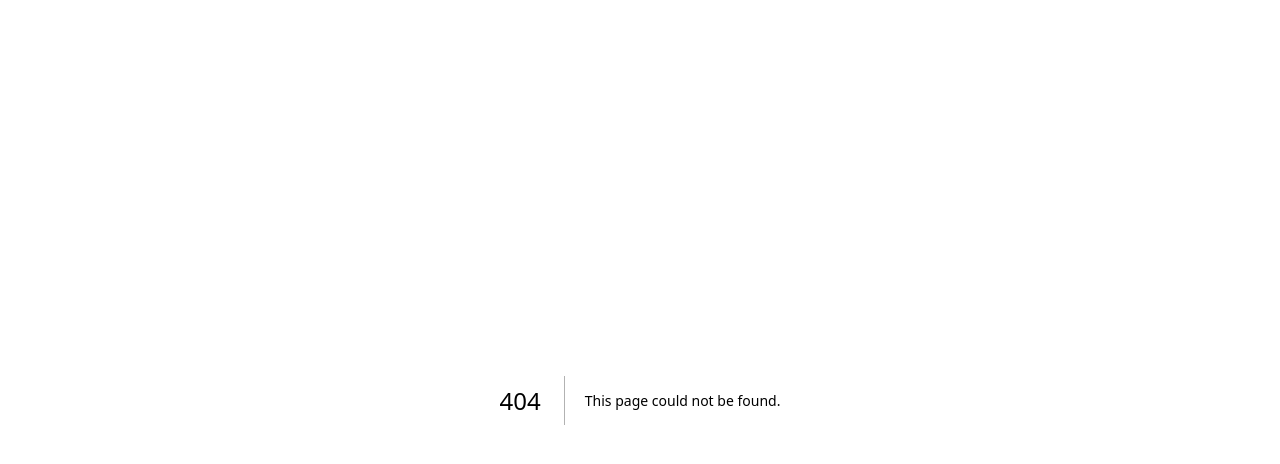
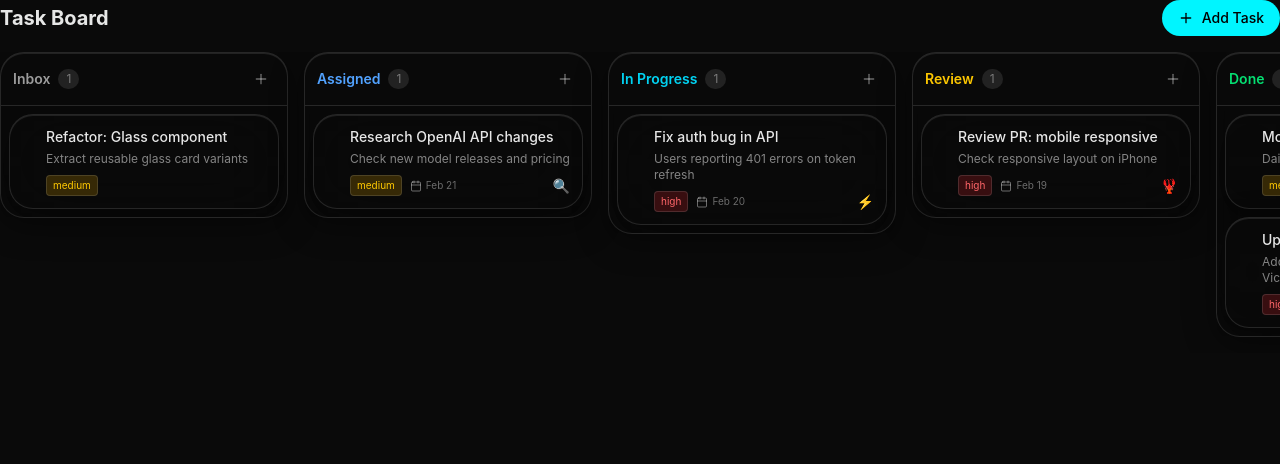
Before and after one commit to adlerlietz/aether, a Next.js app: page /board in a window 1280 px wide. Before the commit this address had no page. Shown: the top 464 px of the page. Built offline with nearby package versions, Linux system fonts and the light colour scheme.

Commit message:
feat: Kanban board + Agent backlog
- Kanban with 5 columns and drag-drop (@dnd-kit)
- Task cards with priority badges and agent avatars
- Agent detail pages with backlog view
- Click agent → see their tasks
- Mock data for 8 tasks across agents
- Agent cards now clickable links

```diff
--- /dev/null
+++ b/app/board/page.tsx
@@ -0,0 +1,9 @@
+import { KanbanBoard } from '@/app/components/KanbanBoard';
+
+export default function BoardPage() {
+  return (
+    <div className="h-full">
+      <KanbanBoard />
+    </div>
+  );
+}
--- a/app/components/AgentGrid.tsx
+++ b/app/components/AgentGrid.tsx
@@ -1,5 +1,6 @@
 'use client';
 
+import Link from 'next/link';
 import { motion } from 'framer-motion';
 import {
   GitBranch,
@@ -289,12 +290,13 @@ export function AgentGrid() {
       {/* Agent Grid - Full Roster */}
       <div className="grid grid-cols-1 md:grid-cols-2 xl:grid-cols-3 gap-4">
         {SWARM_ROSTER.map((agent, index) => (
-          <AgentCard
-            key={agent.id}
-            agent={agent}
-            session={getSessionForAgent(agent.id, sessions)}
-            index={index}
-          />
+          <Link key={agent.id} href={`/agents/${agent.id}`} className="block">
+            <AgentCard
+              agent={agent}
+              session={getSessionForAgent(agent.id, sessions)}
+              index={index}
+            />
+          </Link>
         ))}
       </div>
 
--- a/app/components/KanbanBoard.tsx
+++ b/app/components/KanbanBoard.tsx
@@ -1,91 +1,128 @@
 'use client';
 
 import { useState } from 'react';
-import { DragDropContext, DropResult, Droppable, Draggable } from '@hello-pangea/dnd';
+import { DndContext, DragOverlay, closestCorners, KeyboardSensor, PointerSensor, useSensor, useSensors, DragEndEvent, DragStartEvent } from '@dnd-kit/core';
+import { arrayMove, sortableKeyboardCoordinates } from '@dnd-kit/sortable';
+import { KanbanColumn } from './KanbanColumn';
+import { KanbanCard } from './KanbanCard';
+import { Task, mockTasks } from '@/app/data/tasks';
+import { Plus } from 'lucide-react';
 import { motion } from 'framer-motion';
-import { Plus } from 'lucide-react';
-import { Column, Task } from '@/app/types';
-import { initialColumns } from '@/app/data';
-import { KanbanColumn } from './KanbanColumn';
+
+const columns = [
+  { id: 'inbox', title: 'Inbox', color: 'text-white/60' },
+  { id: 'assigned', title: 'Assigned', color: 'text-blue-400' },
+  { id: 'in-progress', title: 'In Progress', color: 'text-cyan-400' },
+  { id: 'review', title: 'Review', color: 'text-yellow-400' },
+  { id: 'done', title: 'Done', color: 'text-green-400' },
+];
 
 export function KanbanBoard() {
-  const [columns, setColumns] = useState<Column[]>(initialColumns);
+  const [tasks, setTasks] = useState<Task[]>(mockTasks);
+  const [activeId, setActiveId] = useState<string | null>(null);
 
-  const onDragEnd = (result: DropResult) => {
-    if (!result.destination) return;
+  const sensors = useSensors(
+    useSensor(PointerSensor, {
+      activationConstraint: {
+        distance: 5,
+      },
+    }),
+    useSensor(KeyboardSensor, {
+      coordinateGetter: sortableKeyboardCoordinates,
+    })
+  );
 
-    const { source, destination } = result;
+  const handleDragStart = (event: DragStartEvent) => {
+    setActiveId(event.active.id as string);
+  };
 
-    // Moving within the same column
-    if (source.droppableId === destination.droppableId) {
-      const column = columns.find((c) => c.id === source.droppableId);
-      if (!column) return;
+  const handleDragEnd = (event: DragEndEvent) => {
+    const { active, over } = event;
+    setActiveId(null);
 
-      const newTasks = Array.from(column.tasks);
-      const [reorderedTask] = newTasks.splice(source.index, 1);
-      newTasks.splice(destination.index, 0, reorderedTask);
+    if (!over) return;
 
-      const newColumns = columns.map((c) =>
-        c.id === column.id ? { ...c, tasks: newTasks } : c
-      );
-      setColumns(newColumns);
-    } else {
-      // Moving between columns
-      const sourceColumn = columns.find((c) => c.id === source.droppableId);
-      const destColumn = columns.find((c) => c.id === destination.droppableId);
-      if (!sourceColumn || !destColumn) return;
+    const activeTask = tasks.find(t => t.id === active.id);
+    if (!activeTask) return;
 
-      const sourceTasks = Array.from(sourceColumn.tasks);
-      const destTasks = Array.from(destColumn.tasks);
-      const [movedTask] = sourceTasks.splice(source.index, 1);
+    // Dropped on a column
+    if (columns.some(c => c.id === over.id)) {
+      setTasks(tasks.map(t =>
+        t.id === active.id ? { ...t, status: over.id as Task['status'] } : t
+      ));
+      return;
+    }
 
-      // Update task status
-      const updatedTask: Task = {
-        ...movedTask,
-        status: destination.droppableId as Task['status'],
-        updatedAt: new Date(),
-      };
+    // Dropped on another task - reorder
+    const overTask = tasks.find(t => t.id === over.id);
+    if (overTask && activeTask.status === overTask.status) {
+      const oldIndex = tasks.filter(t => t.status === activeTask.status).findIndex(t => t.id === active.id);
+      const newIndex = tasks.filter(t => t.status === overTask.status).findIndex(t => t.id === over.id);
 
-      destTasks.splice(destination.index, 0, updatedTask);
+      const columnTasks = tasks.filter(t => t.status === activeTask.status);
+      const reordered = arrayMove(columnTasks, oldIndex, newIndex);
 
-      const newColumns = columns.map((c) => {
-        if (c.id === sourceColumn.id) return { ...c, tasks: sourceTasks };
-        if (c.id === destColumn.id) return { ...c, tasks: destTasks };
-        return c;
-      });
-      setColumns(newColumns);
+      setTasks(tasks.map(t => {
+        if (t.status !== activeTask.status) return t;
+        const newTask = reordered.find(r => r.id === t.id);
+        return newTask || t;
+      }));
     }
   };
 
-  const handleTaskClick = (taskId: string) => {
-    console.log('Task clicked:', taskId);
-    // TODO: Open inspector panel
+  const addTask = () => {
+    const newTask: Task = {
+      id: Date.now().toString(),
+      title: 'New Task',
+      status: 'inbox',
+      priority: 'medium',
+      createdAt: new Date().toISOString(),
+    };
+    setTasks([...tasks, newTask]);
   };
 
+  const activeTask = tasks.find(t => t.id === activeId);
+
   return (
-    <DragDropContext onDragEnd={onDragEnd}>
-      <div className="h-full overflow-x-auto overflow-y-hidden">
-        <div className="flex gap-4 h-full min-w-max pb-4">
-          {columns.map((column, index) => (
-            <KanbanColumn
-              key={column.id}
-              column={column}
-              index={index}
-              onTaskClick={handleTaskClick}
-            />
-          ))}
+    <div className="h-full flex flex-col">
+      <div className="flex items-center justify-between mb-4">
+        <h2 className="text-xl font-bold text-white/90">Task Board</h2>
+        <motion.button
+          whileTap={{ scale: 0.95 }}
+          onClick={addTask}
+          className="flex items-center gap-2 px-4 py-2 rounded-xl bg-[var(--accent)] text-black font-medium text-sm"
+        >
+          <Plus className="w-4 h-4" />
+          Add Task
+        </motion.button>
+      </div>
 
-          {/* Add Column Button */}
-          <motion.button
-            whileHover={{ scale: 1.02 }}
-            whileTap={{ scale: 0.98 }}
-            className="glass-light flex items-center justify-center gap-2 px-6 min-w-[300px] h-fit py-4 text-white/50 hover:text-white/80 transition-colors"
-          >
-            <Plus className="w-5 h-5" />
-            <span className="font-medium">Add Column</span>
-          </motion.button>
+      <DndContext
+        sensors={sensors}
+        collisionDetection={closestCorners}
+        onDragStart={handleDragStart}
+        onDragEnd={handleDragEnd}
+      >
+        <div className="flex-1 overflow-x-auto overflow-y-hidden">
+          <div className="flex gap-4 h-full min-w-max pb-4">
+            {columns.map(column => (
+              <KanbanColumn
+                key={column.id}
+                id={column.id}
+                title={column.title}
+                color={column.color}
+                tasks={tasks.filter(t => t.status === column.id)}
+              />
+            ))}
+          </div>
         </div>
-      </div>
-    </DragDropContext>
+
+        <DragOverlay>
+          {activeTask ? (
+            <KanbanCard task={activeTask} isDragging />
+          ) : null}
+        </DragOverlay>
+      </DndContext>
+    </div>
   );
 }
--- /dev/null
+++ b/app/components/KanbanCard.tsx
@@ -0,0 +1,84 @@
+'use client';
+
+import { useSortable } from '@dnd-kit/sortable';
+import { CSS } from '@dnd-kit/utilities';
+import { Task } from '@/app/data/tasks';
+import { Calendar, GripVertical } from 'lucide-react';
+
+interface KanbanCardProps {
+  task: Task;
+  isDragging?: boolean;
+}
+
+const agentEmojis: Record<string, string> = {
+  main: '🦞',
+  coder: '⚡',
+  researcher: '🔍',
+  planner: '📐',
+  monitor: '👁️',
+};
+
+const priorityColors = {
+  low: 'bg-green-500/20 text-green-400 border-green-500/30',
+  medium: 'bg-yellow-500/20 text-yellow-400 border-yellow-500/30',
+  high: 'bg-red-500/20 text-red-400 border-red-500/30',
+};
+
+export function KanbanCard({ task, isDragging }: KanbanCardProps) {
+  const {
+    attributes,
+    listeners,
+    setNodeRef,
+    transform,
+    transition,
+    isDragging: isSorting,
+  } = useSortable({ id: task.id });
+
+  const style = {
+    transform: CSS.Transform.toString(transform),
+    transition,
+    opacity: isSorting || isDragging ? 0.5 : 1,
+  };
+
+  return (
+    <div
+      ref={setNodeRef}
+      style={style}
+      {...attributes}
+      {...listeners}
+      className="glass p-3 cursor-grab active:cursor-grabbing hover:bg-white/10 transition-colors group"
+    >
+      <div className="flex items-start gap-2">
+        <GripVertical className="w-4 h-4 text-white/20 mt-0.5 opacity-0 group-hover:opacity-100 transition-opacity" />
+        <div className="flex-1 min-w-0">
+          <h4 className="text-sm font-medium text-white/90 truncate">{task.title}</h4>
+
+          {task.description && (
+            <p className="text-xs text-white/50 mt-1 line-clamp-2">{task.description}</p>
+          )}
+
+          <div className="flex items-center justify-between mt-2">
+            <div className="flex items-center gap-2">
+              <span className={`text-[10px] px-1.5 py-0.5 rounded border ${priorityColors[task.priority]}`}>
+                {task.priority}
+              </span>
+
+              {task.dueDate && (
+                <div className="flex items-center gap-1 text-[10px] text-white/40">
+                  <Calendar className="w-3 h-3" />
+                  {new Date(task.dueDate).toLocaleDateString('en-US', { month: 'short', day: 'numeric' })}
+                </div>
+              )}
+            </div>
+
+            {task.assignedAgentId && (
+              <span className="text-sm" title={task.assignedAgentId}>
+                {agentEmojis[task.assignedAgentId] || '🤖'}
+              </span>
+            )}
+          </div>
+        </div>
+      </div>
+    </div>
+  );
+}
--- a/app/components/KanbanColumn.tsx
+++ b/app/components/KanbanColumn.tsx
@@ -1,103 +1,58 @@
 'use client';
 
-import { useState } from 'react';
-import { motion } from 'framer-motion';
-import { Droppable, Draggable } from '@hello-pangea/dnd';
-import { Plus, MoreHorizontal } from 'lucide-react';
-import { Column } from '@/app/types';
-import { TaskCard } from './TaskCard';
+import { useDroppable } from '@dnd-kit/core';
+import { SortableContext, verticalListSortingStrategy } from '@dnd-kit/sortable';
+import { Task } from '@/app/data/tasks';
+import { KanbanCard } from './KanbanCard';
+import { Plus } from 'lucide-react';
 
 interface KanbanColumnProps {
-  column: Column;
-  index: number;
-  onTaskClick?: (taskId: string) => void;
+  id: string;
+  title: string;
+  color: string;
+  tasks: Task[];
 }
 
-const columnColors: Record<string, string> = {
-  inbox: 'bg-blue-500/20 text-blue-400',
-  assigned: 'bg-purple-500/20 text-purple-400',
-  'in-progress': 'bg-cyan-500/20 text-cyan-400',
-  review: 'bg-yellow-500/20 text-yellow-400',
-  done: 'bg-green-500/20 text-green-400',
-};
-
-export function KanbanColumn({ column, index, onTaskClick }: KanbanColumnProps) {
-  const [isHovered, setIsHovered] = useState(false);
+export function KanbanColumn({ id, title, color, tasks }: KanbanColumnProps) {
+  const { setNodeRef, isOver } = useDroppable({
+    id,
+  });
 
   return (
-    <motion.div
-      initial={{ opacity: 0, x: -20 }}
-      animate={{ opacity: 1, x: 0 }}
-      transition={{ delay: index * 0.1 }}
-      className="kanban-column max-h-full"
-      onMouseEnter={() => setIsHovered(true)}
-      onMouseLeave={() => setIsHovered(false)}
+    <div
+      ref={setNodeRef}
+      className={`glass flex flex-col w-72 min-w-72 max-w-72 h-full transition-colors ${
+        isOver ? 'bg-[var(--accent-soft)] border-[var(--accent)]' : ''
+      }`}
     >
-      {/* Column Header */}
-      <div className="flex items-center justify-between p-4 border-b border-white/5">
-        <div className="flex items-center gap-3">
-          <div className={`w-2 h-2 rounded-full ${columnColors[column.id].split(' ')[0]}`} />
-          <h3 className="font-semibold text-white/90">{column.title}</h3>
-          <span className="px-2 py-0.5 text-xs rounded-full bg-white/10 text-white/60">
-            {column.tasks.length}
+      <div className="flex items-center justify-between p-3 border-b border-white/5">
+        <div className="flex items-center gap-2">
+          <h3 className={`font-semibold text-sm ${color}`}>{title}</h3>
+          <span className="text-xs text-white/40 bg-white/10 px-2 py-0.5 rounded-full">
+            {tasks.length}
           </span>
         </div>
-
-        <div className="flex items-center gap-1">
-          <button className="p-1.5 hover:bg-white/10 rounded-lg transition-colors">
-            <Plus className="w-4 h-4 text-white/60" />
-          </button>
-          <button className="p-1.5 hover:bg-white/10 rounded-lg transition-colors">
-            <MoreHorizontal className="w-4 h-4 text-white/60" />
-          </button>
-        </div>
+        <button className="p-1.5 rounded-lg hover:bg-white/10 text-white/40">
+          <Plus className="w-4 h-4" />
+        </button>
       </div>
 
-      {/* Task List */}
-      <Droppable droppableId={column.id}>
-        {(provided, snapshot) => (
-          <div
-            ref={provided.innerRef}
-            {...provided.droppableProps}
-            className={`
-              flex-1 overflow-y-auto p-3 min-h-[200px]
-              transition-colors duration-200
-              ${snapshot.isDraggingOver ? 'drag-over' : ''}
-            `}
-          >
-            {column.tasks.map((task, taskIndex) => (
-              <Draggable key={task.id} draggableId={task.id} index={taskIndex}>
-                {(provided, snapshot) => (
-                  <div
-                    ref={provided.innerRef}
-                    {...provided.draggableProps}
-                    {...provided.dragHandleProps}
-                    className={snapshot.isDragging ? 'dragging' : ''}
-                    style={provided.draggableProps.style}
-                  >
-                    <TaskCard
-                      task={task}
-                      index={taskIndex}
-                      onClick={() => onTaskClick?.(task.id)}
-                    />
-                  </div>
-                )}
-              </Draggable>
-            ))}
-            {provided.placeholder}
+      <div className="flex-1 overflow-y-auto p-2 space-y-2">
+        <SortableContext
+          items={tasks.map(t => t.id)}
+          strategy={verticalListSortingStrategy}
+        >
+          {tasks.map(task => (
+            <KanbanCard key={task.id} task={task} />
+          ))}
+        </SortableContext>
 
-            {/* Empty State */}
-            {column.tasks.length === 0 && (
-              <div className="flex flex-col items-center justify-center py-12 text-white/30">
-                <div className="w-12 h-12 rounded-full bg-white/5 flex items-center justify-center mb-3">
-                  <Plus className="w-5 h-5" />
-                </div>
-                <span className="text-sm">Add a task</span>
-              </div>
-            )}
+        {tasks.length === 0 && (
+          <div className="flex items-center justify-center h-24 text-white/20 text-sm">
+            Drop tasks here
           </div>
         )}
-      </Droppable>
-    </motion.div>
+      </div>
+    </div>
   );
 }
--- /dev/null
+++ b/app/data/tasks.ts
@@ -0,0 +1,88 @@
+export interface Task {
+  id: string;
+  title: string;
+  description?: string;
+  status: 'inbox' | 'assigned' | 'in-progress' | 'review' | 'done';
+  priority: 'low' | 'medium' | 'high';
+  assignedAgentId?: string;
+  dueDate?: string;
+  notes?: string;
+  createdAt: string;
+}
+
+export const mockTasks: Task[] = [
+  {
+    id: '1',
+    title: 'Fix auth bug in API',
+    description: 'Users reporting 401 errors on token refresh',
+    status: 'in-progress',
+    priority: 'high',
+    assignedAgentId: 'coder',
+    dueDate: '2024-02-20',
+    createdAt: '2024-02-19',
+  },
+  {
+    id: '2',
+    title: 'Research OpenAI API changes',
+    description: 'Check new model releases and pricing',
+    status: 'assigned',
+    priority: 'medium',
+    assignedAgentId: 'researcher',
+    dueDate: '2024-02-21',
+    createdAt: '2024-02-19',
+  },
+  {
+    id: '3',
+    title: 'Document agent swarm protocol',
+    description: 'Write up delegation and communication patterns',
+    status: 'backlog',
+    priority: 'low',
+    assignedAgentId: 'planner',
+    createdAt: '2024-02-19',
+  },
+  {
+    id: '4',
+    title: 'Monitor server health',
+    description: 'Daily check: CPU, RAM, disk usage',
+    status: 'done',
+    priority: 'medium',
+    assignedAgentId: 'monitor',
+    createdAt: '2024-02-18',
+  },
+  {
+    id: '5',
+    title: 'Review PR: mobile responsive',
+    description: 'Check responsive layout on iPhone',
+    status: 'review',
+    priority: 'high',
+    assignedAgentId: 'main',
+    dueDate: '2024-02-19',
+    createdAt: '2024-02-19',
+  },
+  {
+    id: '6',
+    title: 'Update agent roster in Aether',
+    description: 'Add Charles, Dexter, Oliver, Henry, Victor',
+    status: 'done',
+    priority: 'high',
+    assignedAgentId: 'main',
+    createdAt: '2024-02-18',
+  },
+  {
+    id: '7',
+    title: 'Refactor: Glass component',
+    description: 'Extract reusable glass card variants',
+    status: 'inbox',
+    priority: 'medium',
+    createdAt: '2024-02-19',
+  },
+  {
+    id: '8',
+    title: 'Set up Convex backend',
+    description: 'Deploy schema and configure auth',
+    status: 'backlog',
+    priority: 'high',
+    assignedAgentId: 'coder',
+    createdAt: '2024-02-19',
+  },
+];
--- a/package.json
+++ b/package.json
@@ -9,6 +9,9 @@
     "lint": "eslint"
   },
   "dependencies": {
+    "@dnd-kit/core": "^6.3.1",
+    "@dnd-kit/sortable": "^10.0.0",
+    "@dnd-kit/utilities": "^3.2.2",
     "@hello-pangea/dnd": "^18.0.1",
     "class-variance-authority": "^0.7.1",
     "clsx": "^2.1.1",
```
Also changed, not shown: 1 other file (tests, documents, lock files or other folders).
